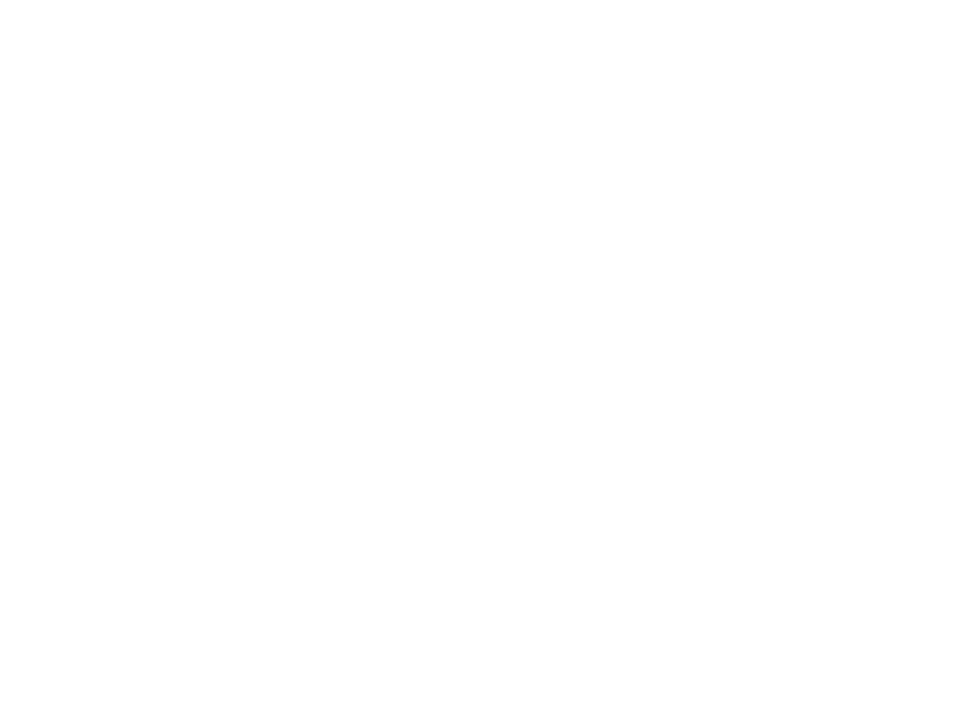
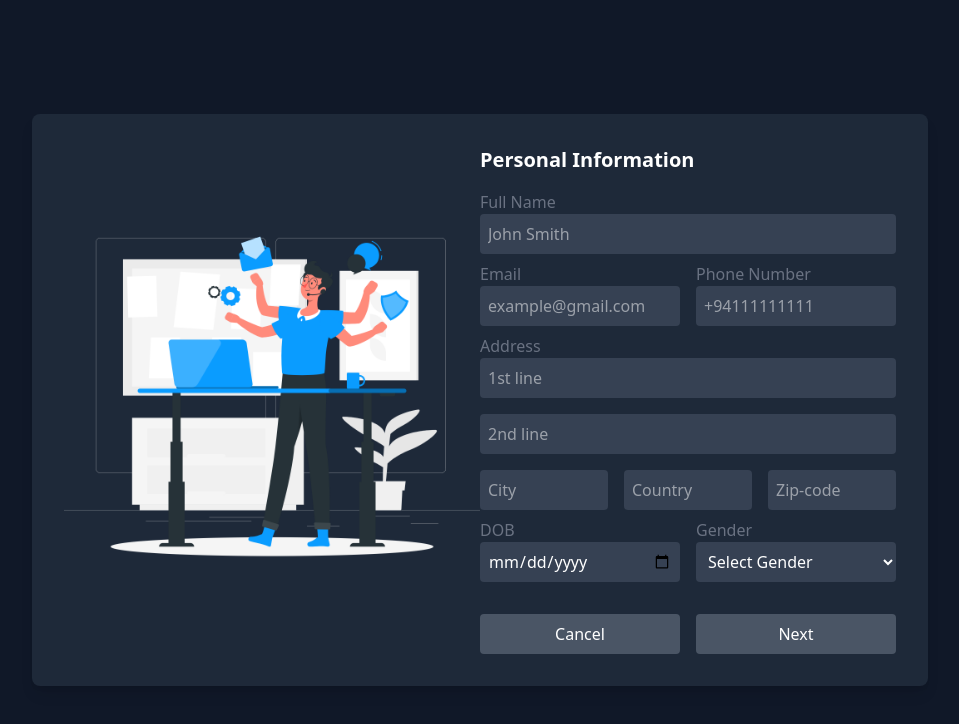
Before and after one commit to itp-ProjectGroup/nexxabiz1.1, a React (Vite) app in the folder nexa-biz-frontend/: page /register in a window 1280 px wide. Before the commit this address had no page. Shown: the top 724 px of the page, without its empty margins (160-1119 px from the left). Built offline with nearby package versions, Linux system fonts and the light colour scheme.

Commit message:
modified reg.form/made 3 steps/ not implement bkend

```diff
--- a/nexa-biz-frontend/src/App.jsx
+++ b/nexa-biz-frontend/src/App.jsx
@@ -1,13 +1,15 @@
-import { BrowserRouter, Routes, Route } from "react-router-dom";
-import Home from "./pages/Home"; // Ensure correct import
+import { BrowserRouter as Router, Routes, Route } from "react-router-dom";
+import Home from "./pages/Home";
+import Register from "./pages/Register";
 
 const App = () => {
     return (
-        <BrowserRouter>
+        <Router>
             <Routes>
-                <Route path="/" element={<Home />} />  {/* Fixed Home Page Path */}
+                <Route path="/" element={<Home />} />
+                <Route path="/register" element={<Register />} />
             </Routes>
-        </BrowserRouter>
+        </Router>
     );
 };
 
--- a/nexa-biz-frontend/src/pages/Register.jsx
+++ b/nexa-biz-frontend/src/pages/Register.jsx
@@ -1,81 +1,268 @@
-import { useState } from "react";
-import axios from "axios";
+import React, { useState } from "react";
 
-const Register = ({ onClose }) => {
+const Register = () => {
+  const [step, setStep] = useState(1);
   const [formData, setFormData] = useState({
-        u_businessname: "",
-        u_email: "",
-        u_phoneNo: "",
-        u_address: "",
+    u_fullName: "",
+    u_pEmail: "",
+    u_pPhone: "",
+    u_p1stLine: "",
+    u_p2ndLine: "",
+    u_pCity: "",
+    u_pCountry: "",
+    u_pZip: "",
+    u_dob: "",
+    u_gender: "",
+    u_companyName: "",
+    u_businessRegNumber: "",
+    u_cEmail: "",
+    u_cPhone: "",
+    u_c1stLine: "",
+    u_c2ndLine: "",
+    u_cCity: "",
+    u_cCountry: "",
+    u_cZip: "",
+    username: "",
+    password: "",
+    confirmPassword: "",
+    securityQuestion: "",
+    securityAnswer: ""
   });
 
   const handleChange = (e) => {
-        setFormData({ ...formData, [e.target.name]: e.target.value });
+    const { name, value } = e.target;
+    setFormData((prevData) => ({ ...prevData, [name]: value }));
   };
 
-    const handleSubmit = async (e) => {
+
+
+
+
+  const nextStep = () => {
+    setStep(step + 1);
+  };
+
+  const prevStep = () => {
+    setStep(step - 1);
+  };
+
+
+  const handleSubmit = (e) => {
     e.preventDefault();
-        try {
-            const response = await axios.post("http://localhost:5000/api/users/register", formData);
-            alert(response.data.message);
-            setFormData({ u_businessname: "", u_email: "", u_phoneNo: "", u_address: "" });
-        } catch (error) {
-            alert("Registration failed! Check console for details.");
-            console.error(error);
-        }
+    console.log(formData);
+  };
+
+  const handleCancel = () => {
+    // Reset the form data and return to step 1
+    setFormData({
+      u_fullName: "",
+      u_pEmail: "",
+      u_pPhone: "",
+      u_p1stLine: "",
+      u_p2ndLine: "",
+      u_pCity: "",
+      u_pCountry: "",
+      u_pZip: "",
+      u_dob: "",
+      u_gender: "",
+      u_companyName: "",
+      u_businessRegNumber: "",
+      u_cEmail: "",
+      u_cPhone: "",
+      u_c1stLine: "",
+      u_c2ndLine: "",
+      u_cCity: "",
+      u_cCountry: "",
+      u_cZip: "",
+      username: "",
+      password: "",
+      confirmPassword: "",
+      securityQuestion: "",
+      securityAnswer: ""
+    });
+    setStep(1); // Go back to step 1
   };
 
   return (
-        <div className="fixed inset-0 flex items-center justify-center bg-white bg-opacity-50">
-            <div className="bg-white p-6 rounded-lg shadow-lg w-96 relative">
-                <button className="absolute top-2 right-2 text-gray-500 hover:text-gray-700" onClick={onClose}>
-                    ✖
-                </button>
-                <h2 className="text-2xl font-bold mb-4 text-center">Register</h2>
+    <div className="flex justify-center items-center min-h-screen bg-gray-900 text-white font-roboto">
+      <div className="bg-gray-800 p-8 rounded-lg shadow-lg w-full max-w-4xl flex">
+        <div className="w-1/2 flex items-center justify-center">
+          <img
+            src="/admin.png"
+            alt="Registration"
+            className="rounded-lg"
+          />
+        </div>
+        <div className="w-1/2">
+
           <form onSubmit={handleSubmit} className="space-y-4">
-                    <input
-                        type="text"
-                        name="u_businessname"
-                        placeholder="Business Name"
-                        value={formData.u_businessname}
+          {step === 1 && (
+          <div>
+          <h3 className="text-xl font-bold mb-4">Personal Information</h3>
+
+            <div className="mb-2">
+              <label htmlFor="fullName" className="block text-gray-500">Full Name</label>
+              <input type="text" name="u_fullName" id="u_fullName" placeholder="John Smith" value={formData.u_fullName} onChange={handleChange} className="w-full p-2 rounded bg-gray-700 text-white" required />
+            </div>
+
+            <div className="flex space-x-4 mb-2">
+              <div className="w-full">
+                <label htmlFor="email" className="block text-gray-500">Email</label>
+                <input type="email" name="u_pEmail" id="u_pEmail" placeholder="example@gmail.com" value={formData.u_pEmail} onChange={handleChange} className="w-full p-2 rounded bg-gray-700 text-white" required />
+              </div>
+              <div className="w-full">
+                <label htmlFor="phoneNumber" className="block text-gray-500">Phone Number</label>
+                <input type="tel" name="u_pPhone" id="u_pPhone" placeholder="+94111111111" value={formData.u_pPhone} onChange={handleChange} className="w-full p-2 rounded bg-gray-700 text-white" required />
+              </div>
+            </div>
+
+            <div className="mb-4">
+              <label htmlFor="address1stLine" className="block text-gray-500">Address</label>
+              <input type="text" name="u_p1stLine" id="u_p1stLine" placeholder="1st line" value={formData.u_p1stLine} onChange={handleChange} className="w-full p-2 rounded bg-gray-700 text-white" required />
+            </div>
+
+            <div className="mb-4">
+              <input type="text" name="u_p2ndLine" id="u_p2ndLine" placeholder="2nd line" value={formData.u_p2ndLine} onChange={handleChange} className="w-full p-2 rounded bg-gray-700 text-white" required />
+            </div>
+
+            <div className="flex space-x-4 mb-2">
+              <div className="w-full">
+
+                <input type="text" name="u_pCity" id="u_pCity" placeholder="City" value={formData.u_pCity} onChange={handleChange} className="w-full p-2 rounded bg-gray-700 text-white" required />
+              </div>
+              <div className="w-full">
+
+                <input type="text" name="u_pCountry" id="u_pCountry" placeholder="Country" value={formData.u_pCountry} onChange={handleChange} className="w-full p-2 rounded bg-gray-700 text-white" />
+              </div>
+              <div className="w-full">
+
+                <input type="number" name="u_pZip" id="u_pZip" placeholder="Zip-code" value={formData.u_pZip} onChange={handleChange} className="w-full p-2 rounded bg-gray-700 text-white" />
+              </div>
+            </div>
+
+
+            <div className="flex space-x-4 mb-2">
+              <div className="w-full">
+                <label htmlFor="dob" className="block text-gray-500">DOB</label>
+                <input type="date" name="u_dob" id="u_dob" value={formData.u_dob} onChange={handleChange} className="w-full p-2 rounded bg-gray-700 text-white" required />
+              </div>
+              <div className="w-full">
+              <label htmlFor="gender" className="block text-gray-500">Gender</label>
+              <select name="u_gender" id="u_gender" value={formData.u_gender} onChange={handleChange} className="w-full p-2 rounded bg-gray-700 text-white">
+                <option value="">Select Gender</option>
+                <option value="male">Male</option>
+                <option value="female">Female</option>
+                <option value="other">Other</option>
+              </select>
+            </div>
+            </div>
+            <div className="flex justify-center space-x-4 mt-8">
+                  <button type="button" onClick={handleCancel} className="w-1/2 px-4 py-2 bg-gray-600 hover:bg-gray-500 rounded">Cancel</button>
+                  <button type="button" onClick={nextStep} className="w-1/2 px-4 py-2 bg-gray-600 hover:bg-gray-500 rounded">Next</button>
+                </div>
+            </div>
+            )}
+
+            {step === 2 && (
+            <div>
+            <h3 className="text-xl font-bold mb-4">Business Information</h3>
+            <div className="mb-2">
+                  <label htmlFor="companyName" className="block text-gray-500">Company Name</label>
+                  <input type="text" name="u_companyName" id="u_companyName" placeholder="ABC company" value={formData.u_companyName} onChange={handleChange} className="w-full p-2 rounded bg-gray-700 text-white" />
+                </div>
+                <div className="mb-2">
+                  <label htmlFor="businessRegNumber" className="block text-gray-500">Business Registration Number</label>
+                  <input type="text" name="u_businessRegNumber" id="u_businessRegNumber" placeholder="00001111" value={formData.u_businessRegNumber} onChange={handleChange} className="w-full p-2 rounded bg-gray-700 text-white" />
+                </div>
+                <div className="flex space-x-4 mb-2">
+              <div className="w-full">
+                <label htmlFor="email" className="block text-gray-500">Company Email</label>
+                <input type="email" name="u_cEmail" id="u_cEmail" placeholder="example@gmail.com" value={formData.u_cEmail} onChange={handleChange} className="w-full p-2 rounded bg-gray-700 text-white" required />
+              </div>
+              <div className="w-full">
+                <label htmlFor="phoneNumber" className="block text-gray-500">Company Phone Number</label>
+                <input type="tel" name="u_cPhone" id="u_cPhone" placeholder="+94111111111" value={formData.u_cPhone} onChange={handleChange} className="w-full p-2 rounded bg-gray-700 text-white" required />
+              </div>
+            </div>
+                <div className="mb-4">
+                  <label htmlFor="address1stLine" className="block text-gray-500">Company Address</label>
+                  <input type="text" name="u_c1stLine" id="u_c1stLine" placeholder="1st line" value={formData.u_c1stLine} onChange={handleChange} className="w-full p-2 rounded bg-gray-700 text-white" required />
+                </div>
+
+            <div className="mb-4">
+              <input type="text" name="u_c2ndLine" id="u_c2ndLine" placeholder="2nd line" value={formData.u_c2ndLine} onChange={handleChange} className="w-full p-2 rounded bg-gray-700 text-white" required />
+            </div>
+
+            <div className="flex space-x-4 mb-2">
+              <div className="w-full">
+
+                <input type="text" name="u_cCity" id="u_cCity" placeholder="City" value={formData.u_cCity} onChange={handleChange} className="w-full p-2 rounded bg-gray-700 text-white" required />
+              </div>
+              <div className="w-full">
+
+                <input type="text" name="u_cCountry" id="u_cCountry" placeholder="Country" value={formData.u_cCountry} onChange={handleChange} className="w-full p-2 rounded bg-gray-700 text-white" />
+              </div>
+              <div className="w-full">
+
+                <input type="number" name="u_cZip" id="u_cZip" placeholder="Zip-code" value={formData.u_cZip} onChange={handleChange} className="w-full p-2 rounded bg-gray-700 text-white" />
+              </div>
+            </div>
+            <div className="flex justify-center space-x-4 mt-8">
+                  <button type="button" onClick={prevStep} className="w-1/2 px-4 py-2 bg-gray-600 hover:bg-gray-500 rounded">Back</button>
+                  <button type="button" onClick={nextStep} className="w-1/2 px-4 py-2 bg-gray-600 hover:bg-gray-500 rounded">Next</button>
+                </div>
+             </div>
+            )}
+
+            {step === 3 && (
+              <div>
+                 <h3 className="text-xl font-bold mb-4">Account Security</h3>
+                 <div className="mb-2">
+                  <label htmlFor="username" className="block text-gray-500">Username</label>
+                  <input type="text" name="username" id="username" placeholder="Username" value={formData.username} onChange={handleChange} className="w-full p-2 rounded bg-gray-700 text-white" />
+                </div>
+                <div className="flex space-x-4 mb-2">
+                <div>
+                  <label htmlFor="password" className="block text-gray-500">Password</label>
+                  <input type="password" name="password" id="password" placeholder="Password" value={formData.password} onChange={handleChange} className="w-full p-2 rounded bg-gray-700 text-white" required />
+                </div>
+                <div>
+                  <label htmlFor="confirmPassword" className=" block text-gray-500">Confirm Password</label>
+                  <input type="password" name="confirmPassword" id="confirmPassword" placeholder="Confirm Password" value={formData.confirmPassword} onChange={handleChange} className="w-full p-2 rounded bg-gray-700 text-white" required />
+                </div>
+                </div>
+                <div className="mb-2">
+                  <label htmlFor="securityQuestion" className="block text-gray-500">Security Question</label>
+                  <select
+    name="securityQuestion"
+    id="securityQuestion"
+    value={formData.securityQuestion}
     onChange={handleChange}
-                        className="w-full p-2 border border-gray-300 rounded-md focus:outline-none focus:ring-2 focus:ring-blue-500"
+    className="w-full p-2 rounded bg-gray-700 text-white"
     required
-                    />
-                    <input
-                        type="email"
-                        name="u_email"
-                        placeholder="Email"
-                        value={formData.u_email}
-                        onChange={handleChange}
-                        className="w-full p-2 border border-gray-300 rounded-md focus:outline-none focus:ring-2 focus:ring-blue-500"
-                        required
-                    />
-                    <input
-                        type="text"
-                        name="u_phoneNo"
-                        placeholder="Phone Number"
-                        value={formData.u_phoneNo}
-                        onChange={handleChange}
-                        className="w-full p-2 border border-gray-300 rounded-md focus:outline-none focus:ring-2 focus:ring-blue-500"
-                        required
-                    />
-                    <input
-                        type="text"
-                        name="u_address"
-                        placeholder="Address"
-                        value={formData.u_address}
-                        onChange={handleChange}
-                        className="w-full p-2 border border-gray-300 rounded-md focus:outline-none focus:ring-2 focus:ring-blue-500"
-                        required
-                    />
-                    <button
-                        type="submit"
-                        className="w-full bg-blue-500 text-white py-2 rounded-md hover:bg-blue-600 transition duration-300"
   >
-                        Register
-                    </button>
+    <option value="">Select a Security Question</option>
+    <option value="motherMaidenName">What is your mother's maiden name?</option>
+    <option value="firstPet">What was the name of your first pet?</option>
+    <option value="favoriteTeacher">Who was your favorite teacher?</option>
+    <option value="cityBorn">In which city were you born?</option>
+    <option value="highSchoolName">What is the name of your high school?</option>
+    <option value="firstCar">What was the make of your first car?</option>
+  </select>
+                </div>
+                <div className="mb-4">
+                  <label htmlFor="securityAnswer" className="block text-gray-500">Security Answer</label>
+                  <input type="text" name="securityAnswer" id="securityAnswer" placeholder="Security Answer" value={formData.securityAnswer} onChange={handleChange} className="w-full p-2 rounded bg-gray-700 text-white" />
+                </div>
+                <div className="flex justify-center space-x-4 mt-8">
+                  <button type="button" onClick={prevStep} className="w-1/2 px-4 py-2 bg-gray-600 hover:bg-gray-500 rounded">Back</button>
+                  <button type="submit" className="w-1/2 px-4 py-2 bg-gray-600 hover:bg-gray-500 rounded">Submit</button>
+                </div>
+                </div>
+            )}
+
             </form>
+        </div>
       </div>
     </div>
   );
```
Also changed, not shown: nexa-biz-frontend/src/pages/Home.jsx (+5 -7 lines), nexa-biz-frontend/public/admin.png (added). Lines whose indentation alone changed are shown as unchanged.
